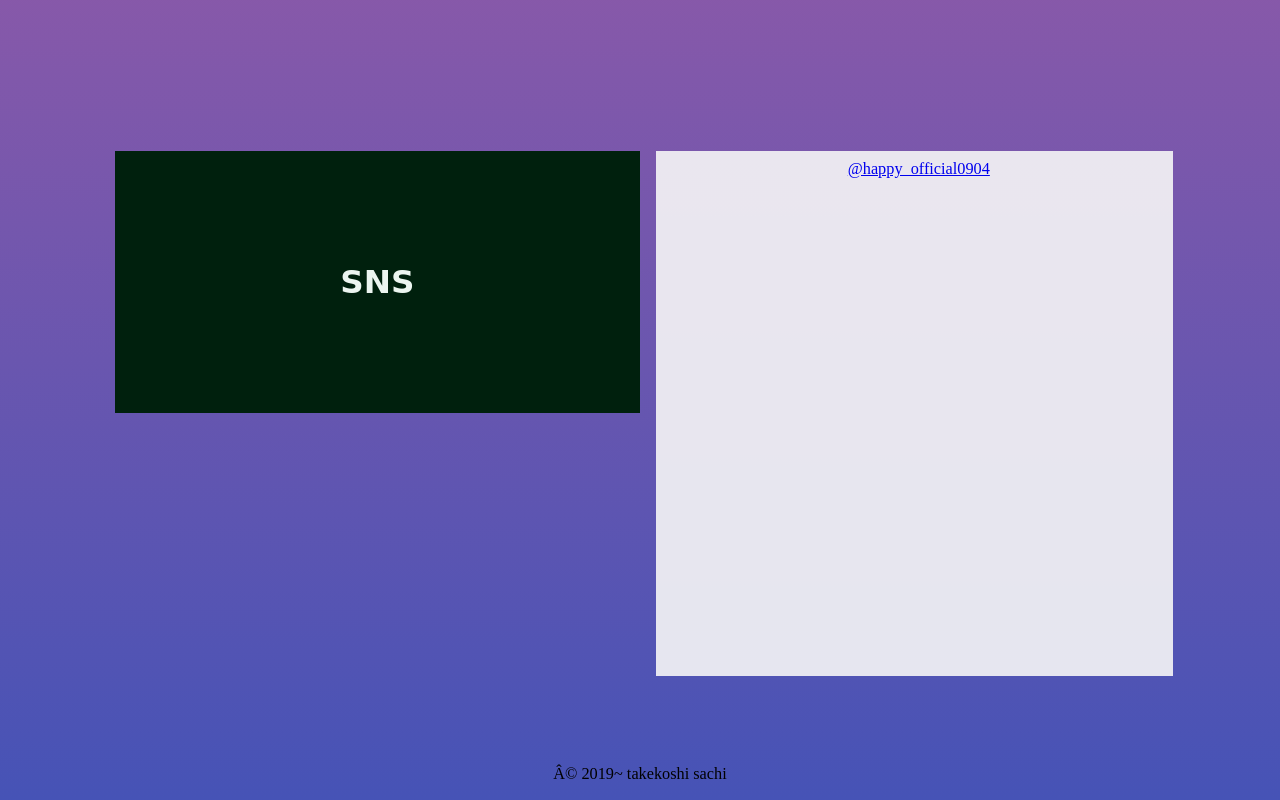
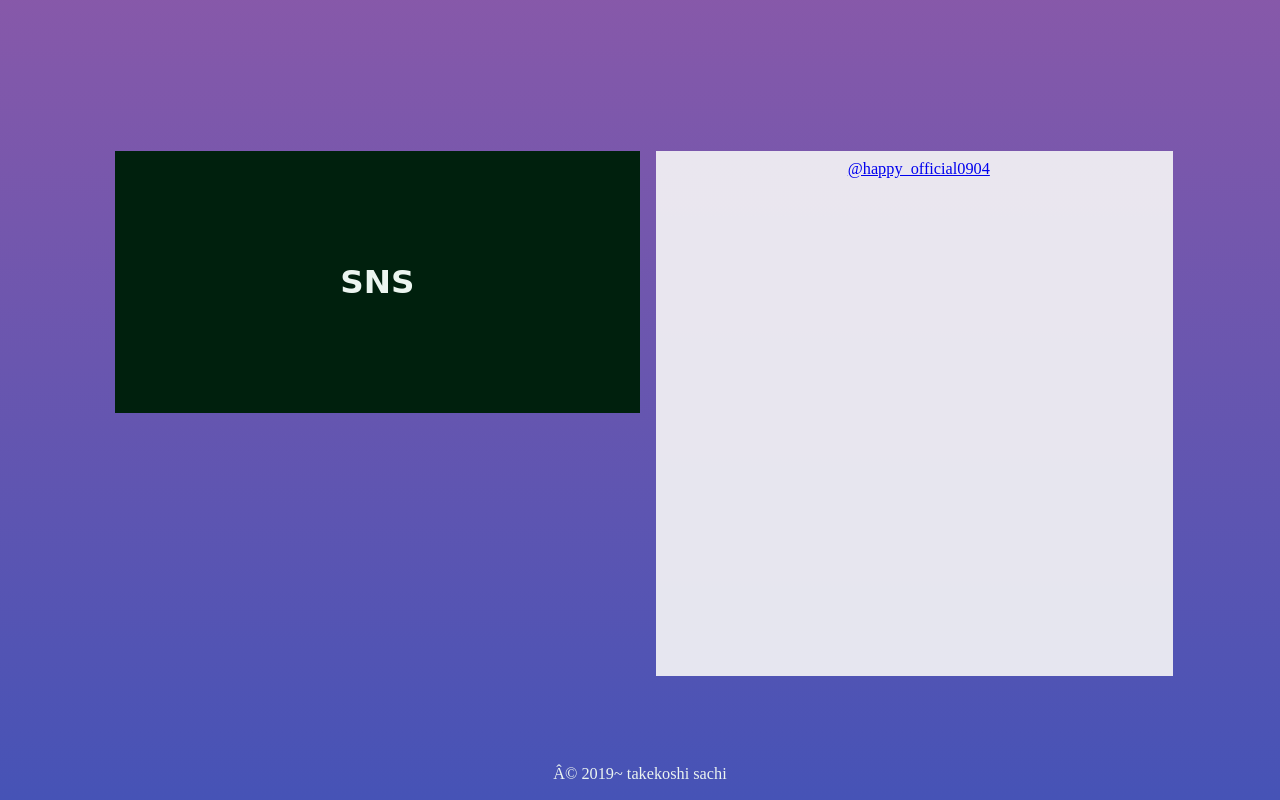
Before and after one commit to haruharuharukichi/sachi_takekoshi, a plain HTML site: page index.html in a window 1280 px wide. Shown: the part 3235-4035 px from the top of the page. Drawn offline with nearby package versions, Linux system fonts and the light colour scheme; a script that the page names is missing; a web font is replaced by a local one.

Commit message:
Add files via upload

```diff
--- a/style.css
+++ b/style.css
@@ -543,6 +543,9 @@ img{
 	background-color: #4653B6;
 }
 /*footer*/
+footer{
+	color: #ECF5F0;
+}
 /*main*/
 .grid_wrapper{
 	position: relative;
```
